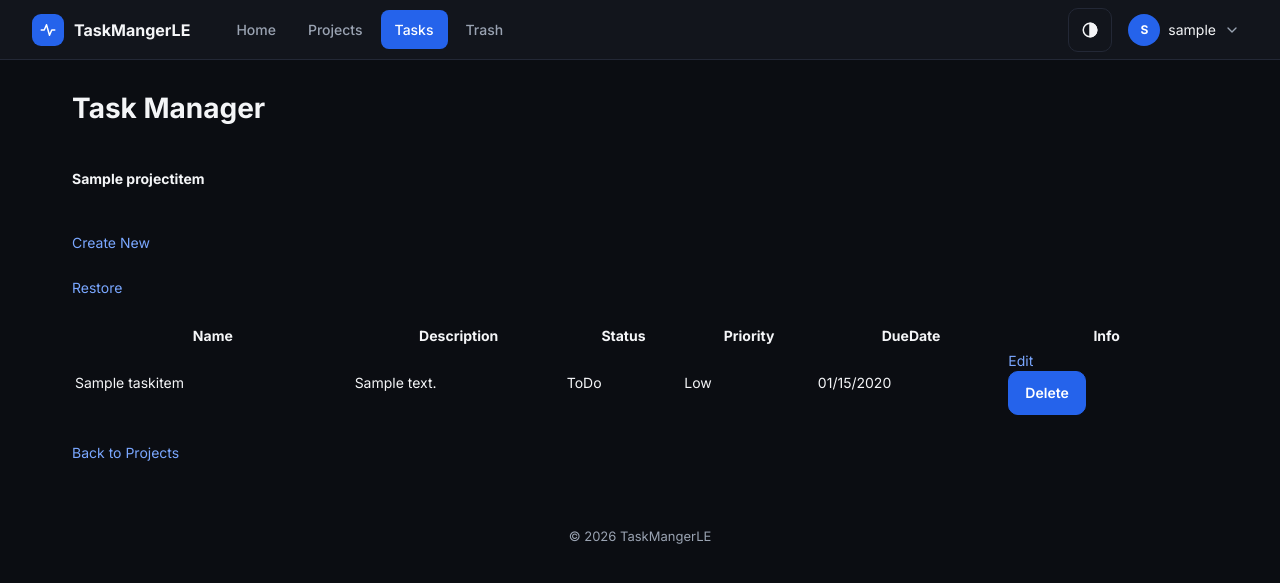
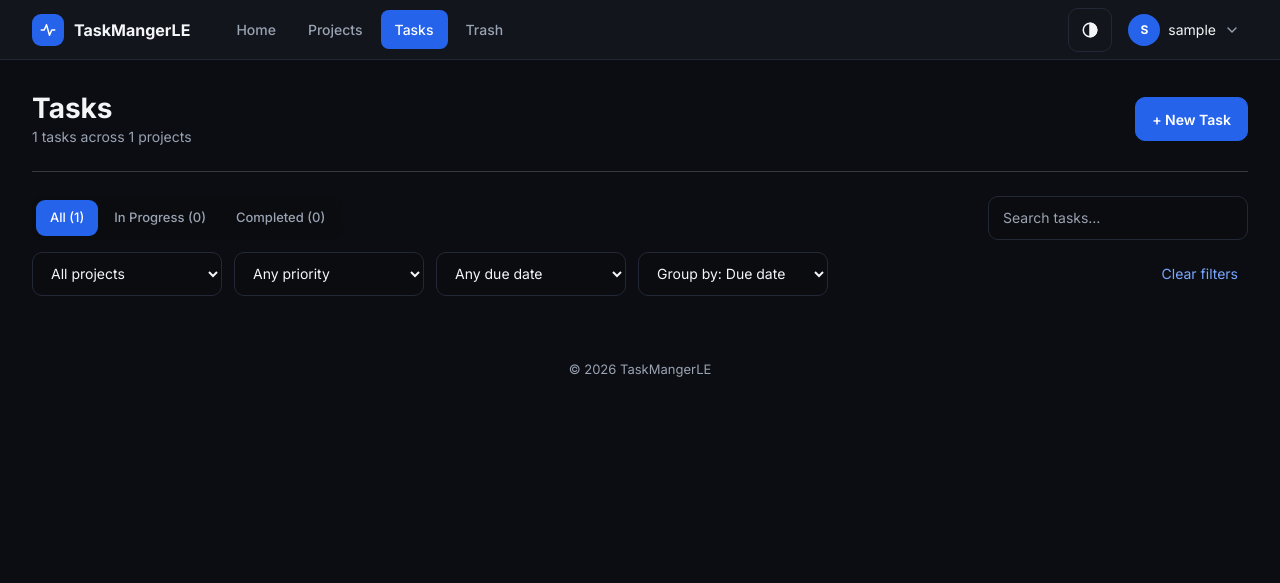
Before and after one commit to PnguinMster/TaskManagerLE_Net, an ASP.NET Core app: page /Task?projectId=1 in a window 1280 px wide. Shown: the top 583 px of the page. Run offline with ASP.NET Core 8, Linux system fonts and the light colour scheme; a user stored in the database is signed in; tables that the repository leaves empty hold one stand-in row (values such as "Sample post"); the project's own start-up code is not run, and a stand-in starts its controllers and pages; some libraries are stand-ins or nearby versions.

Commit message:
simple task project index

```diff
--- a/TaskMangerLE/Controllers/TaskController.cs
+++ b/TaskMangerLE/Controllers/TaskController.cs
@@ -11,17 +11,17 @@ public class TaskController(TaskService taskService, ProjectService projectServi
     : ItemControllerBase(authorizationService)
 {
     [HttpGet]
-    public async Task<IActionResult> Index(int? projectId)
+    public async Task<IActionResult> Index()
     {
-        if (projectId is not { } id)
-            return NotFound();
+        string? userId = User.FindFirstValue(ClaimTypes.NameIdentifier);
+        if (userId is null)
+            return Challenge();
 
-        ProjectItem? projectItem = await LoadAuthorizedAsync(projectService.GetProjectWithTasksAsync(id));
-        if (projectItem is null)
-            return NotFound();
+        TaskListViewModel model = await taskService.GetTaskListAsync(userId);
+        ViewData["AvailableProjects"] =
+            await projectService.GetProjectCardsAsync(userId);
 
-        ViewData["ProjectName"] = projectItem.Name;
-        return View(projectItem);
+        return View(model);
     }
 
     [HttpGet]
@@ -46,17 +46,26 @@ public class TaskController(TaskService taskService, ProjectService projectServi
     [ValidateAntiForgeryToken]
     public async Task<IActionResult> Create(TaskItemCreateViewModel taskItemModel)
     {
-        ProjectItem? projectItem = await LoadAuthorizedAsync(projectService.GetProjectAsync(taskItemModel.ProjectId));
+        ProjectItem? projectItem = await LoadAuthorizedAsync(
+            projectService.GetProjectAsync(taskItemModel.ProjectId));
+
         if (projectItem is null)
             return NotFound();
 
-        ViewData["ProjectName"] = projectItem.Name;
+        if (!ModelState.IsValid) {
+            string? userId = User.FindFirstValue(ClaimTypes.NameIdentifier);
+            if (userId is null)
+                return Challenge();
 
-        if (!ModelState.IsValid)
-            return View(taskItemModel);
+            ViewData["AvailableProjects"] =
+                await projectService.GetProjectCardsAsync(userId);
+
+            ViewData["CreateTaskModel"] = taskItemModel;
+            return View(nameof(Index), await taskService.GetTaskListAsync(userId));
+        }
 
         await taskService.AddTaskAsync(taskItemModel);
-        return RedirectToAction(nameof(Index), new { projectId = taskItemModel.ProjectId });
+        return RedirectToAction(nameof(Index));
     }
 
     [HttpGet]
--- a/TaskMangerLE/Views/Task/Index.cshtml
+++ b/TaskMangerLE/Views/Task/Index.cshtml
@@ -1,62 +1,73 @@
-@model TaskMangerLE.Models.ProjectItem
+@model TaskMangerLE.Models.TaskListViewModel
 
 @{
-    ViewData["Title"] = "Task Manager";
+    ViewData["Title"] = "Tasks";
+
+    var createTaskModel =
+        ViewData["CreateTaskModel"] as TaskItemCreateViewModel
+        ?? new TaskItemCreateViewModel();
 }
-<h1>@ViewData["Title"]</h1>
 
-<h4>@ViewData["ProjectName"]</h4>
+<header class="page-header">
+    <div>
+        <h1>Tasks</h1>
+        <p class="muted">
+            @($"{Model.TotalTaskCount} tasks across {Model.ProjectCount} projects")
+        </p>
+    </div>
 
-<p>
-    <a asp-action="Create" asp-controller="Task" asp-route-projectId="@Model.Id">Create New</a>
-</p>
+    <button type="button"
+            class="btn btn-primary"
+            onclick="document.getElementById('create-task-modal').showModal()">
+        + New Task
+    </button>
+</header>
 
-<p>
-    <a asp-action="Restore" asp-controller="Task" asp-route-projectId="@Model.Id">Restore</a>
-</p>
+<div class="stack">
+    <div class="row wrap">
+        <div class="pills" aria-label="Task status">
+            <button type="button" class="is-active">All (@Model.TotalTaskCount)</button>
+            <button type="button">In Progress (@Model.Tasks.Count(t => t.Status == TaskMangerLE.Models.Enums.TaskStatus.InProgress))</button>
+            <button type="button">Completed (@Model.Tasks.Count(t => t.Status == TaskMangerLE.Models.Enums.TaskStatus.Done))</button>
+        </div>
 
-<table class="project-table">
-    <thead>
-    <tr>
-        <th>@Html.DisplayNameFor(model => model.Name)</th>
-        <th>@Html.DisplayNameFor(model => model.Description)</th>
-        <th>@Html.DisplayNameFor(model => model.Status)</th>
-        <th>@Html.DisplayNameFor(model => model.Tasks.FirstOrDefault()!.Priority)</th>
-        <th>@Html.DisplayNameFor(model => model.Tasks.FirstOrDefault()!.DueDate)</th>
-        <th>Info</th>
-    </tr>
-    </thead>
-    <tbody>
-    @foreach (TaskItem taskItem in Model.Tasks) {
-        <tr>
-            <td>
-                @Html.DisplayFor(_ => taskItem.Name)
-            </td>
-            <td>
-                @Html.DisplayFor(_ => taskItem.Description)
-            </td>
-            <td>
-                @Html.DisplayFor(_ => taskItem.Status)
-            </td>
-            <td>
-                @Html.DisplayFor(_ => taskItem.Priority)
-            </td>
-            <td>
-                @Html.DisplayFor(_ => taskItem.DueDate)
-            </td>
-            <td>
-                <a asp-action="Update" asp-controller="Task" asp-route-taskId="@taskItem.Id">Edit</a>
-                <form asp-action="Delete" asp-controller="Task" asp-route-taskId="@taskItem.Id" method="post"
-                      onsubmit="return confirm('Delete this @Model.Name? This cannot be undone.');">
-                    @Html.AntiForgeryToken()
-                    <button type="submit" class="btn btn-primary">Delete</button>
-                </form>
-            </td>
-        </tr>
-    }
-    </tbody>
-</table>
+        <div class="sp"></div>
+        <input class="input input-inline" type="search" placeholder="Search tasks…" aria-label="Search tasks">
+    </div>
 
-<div>
-    <a asp-action="Index" asp-controller="Project">Back to Projects</a>
+    <div class="row wrap filters-row">
+        <select class="input input-inline" aria-label="Project">
+            <option value="">All projects</option>
+            @foreach (var project in Model.Tasks.Select(t => t.ProjectName).Distinct().OrderBy(name => name)) {
+                <option value="@project">@project</option>
+            }
+        </select>
+
+        <select class="input" aria-label="Priority">
+            <option value="">Any priority</option>
+            <option>High</option>
+            <option>Medium</option>
+            <option>Low</option>
+        </select>
+
+        <select class="input" aria-label="Due date">
+            <option value="">Any due date</option>
+            <option>Overdue</option>
+            <option>Today</option>
+            <option>This week</option>
+            <option>Later</option>
+        </select>
+
+        <select class="input" aria-label="Group by">
+            <option value="">Group by: Due date</option>
+            <option>Group by: Project</option>
+            <option>Group by: Priority</option>
+            <option>No grouping</option>
+        </select>
+
+        <div class="sp"></div>
+        <a href="@Url.Action("Index", "Task")" class="btn-text" style="color: var(--bt)"> Clear filters </a>
+    </div>
 </div>
+
+<partial name="_CreateTaskModal" model="createTaskModel"/>
--- a/TaskMangerLE/wwwroot/css/site.css
+++ b/TaskMangerLE/wwwroot/css/site.css
@@ -1629,3 +1629,19 @@ dialog.modal::backdrop {
 dialog.modal {
     margin: 8vh auto auto;
 }
+
+.filters-row select.input {
+    width: auto;
+    flex: 0 1 190px;
+}
+
+@media (max-width: 760px) {
+    .filters-row select.input {
+        width: 100%;
+        flex-basis: 100%;
+    }
+}
+
+main.container:has(.filters-row) {
+    max-width: 1440px;
+}
```
Also changed, not shown: TaskMangerLE/Models/TaskListViewModel.cs (added, +23 -0 lines), TaskMangerLE/Services/TaskService.cs (+31 -0 lines).
